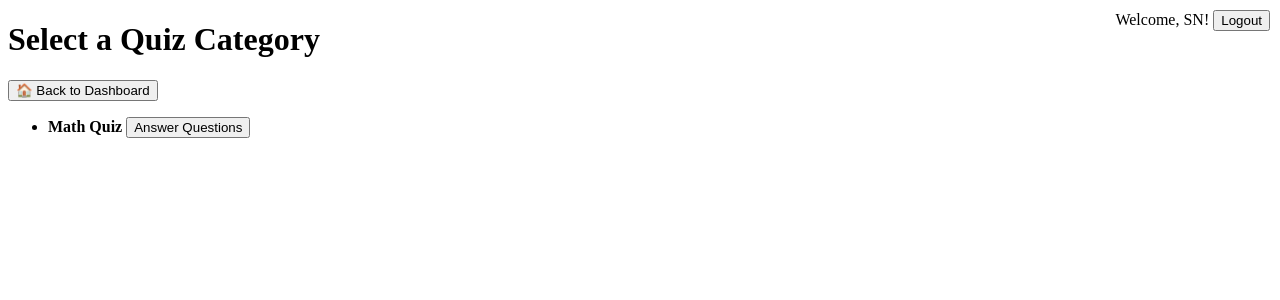
After one commit to Jenson1301/Kuizpedia_4-02, a Flask app: page /answer in a window 1280 px wide. The commit adds this page. Shown: the top 300 px of the page. Run offline with Flask 3, Linux system fonts and the light colour scheme; a user stored in the database is signed in.

Commit message:
divided edit quiz and answer quiz, updated a few paths

```diff
--- a/backend/app.py
+++ b/backend/app.py
@@ -63,5 +63,8 @@ def add_sample_data():
         else:
             return "Sample data already exists."
 
+with app.app_context():
+    db.create_all()
+
 if __name__ == '__main__':
     app.run(debug=True)
--- a/backend/auth_routes.py
+++ b/backend/auth_routes.py
@@ -9,6 +9,8 @@ auth_bp = Blueprint('auth', __name__)
 
 @auth_bp.route('/login', methods=['GET'])
 def login_get():
+    if 'username' in session:
+        redirect(url_for('kuiz.dashboard'))
     return render_template('login.html')
 
 @auth_bp.route('/login', methods=['POST'])
--- a/backend/quiz_routes.py
+++ b/backend/quiz_routes.py
@@ -124,7 +124,7 @@ def create_question():
     db.session.add(new_question)
     db.session.commit()
 
-    return redirect(url_for('kuiz.home'))
+    return redirect(url_for('kuiz.edit_category_form', category_id=category_id))
 
 @kuiz_bp.route('/edit-question/<int:question_id>', methods=['GET', 'POST'])
 def edit_question(question_id):
@@ -146,8 +146,7 @@ def edit_question(question_id):
             question.question_text = request.form['question_text']
             question.options = [opt.strip() for opt in request.form['options'].split(',')]
             question.answer = request.form['answer']
-            new_visibility = request.form.get('visibility')
-            question.visibility = new_visibility
+            question.visibility = request.form.get('visibility')
             db.session.commit()
             return redirect(url_for('kuiz.edit_category_form', category_id=question.kuiz_id))
 
@@ -172,6 +171,15 @@ def delete_question(question_id):
     db.session.delete(question)
     db.session.commit()
     return redirect(url_for('kuiz.edit_category_form', category_id=category_id))
+
+@kuiz_bp.route('/answer')
+def answer():
+    user = get_logged_in_user()
+    if not user:
+        return redirect(url_for('auth.login_get'))
+    username = user.username
+    categories = Kuiz.query.all()
+    return render_template('answer.html', categories=categories, username=username)
 
 @kuiz_bp.route('/quiz/<int:category_id>')
 def get_quiz_by_category(category_id):
@@ -261,12 +269,21 @@ def delete_category(category_id):
 
 @kuiz_bp.route('/start-quiz')
 def start_quiz():
+    user = get_logged_in_user()
     category_id = request.args.get('category_id', type=int)
     num_questions = request.args.get('num_questions', type=int)
     timer = request.args.get('timer', type=int)
 
     category = Kuiz.query.get_or_404(category_id)
-    questions = Question.query.filter_by(kuiz_id=category_id).all()
+    questions = Question.query.filter(
+        or_(
+            Question.visibility == 'public',
+            and_(
+                Question.visibility == 'personal',
+                Question.user_id == user.id
+            )
+        )
+    ).filter_by(kuiz_id=category_id).all()
 
     random.shuffle(questions)
 
@@ -284,7 +301,20 @@ def start_quiz():
 def choose_timer():
     category_id = request.args.get('category_id', type=int)
     category = Kuiz.query.get_or_404(category_id)
-    return render_template('choose_timer.html', category=category)
+
+    user = get_logged_in_user()
+    visible_questions = Question.query.filter(
+        Question.kuiz_id == category.id,
+        or_(
+            Question.visibility == 'public',
+            and_(
+                Question.visibility == 'personal',
+                Question.user_id == user.id
+            )
+        )
+    ).all()
+
+    return render_template('choose_timer.html', category=category, visible_questions=visible_questions)
 
 @kuiz_bp.route('/logout', methods=['POST'])
 def logout():
--- /dev/null
+++ b/backend/templates/answer.html
@@ -0,0 +1,27 @@
+{% extends 'base.html' %}
+
+{% block body%}
+
+<h1>Select a Quiz Category</h1>
+
+<div style="margin-top: 20px;">
+  <form action="{{ url_for('kuiz.dashboard') }}" method="get" style="display:inline;">
+    <button type="submit">🏠 Back to Dashboard</button>
+  </form>
+</div>
+
+<ul>
+    {% for category in categories %}
+<li>
+    <strong>{{ category.name }}</strong>
+
+    <form action="{{ url_for('kuiz.choose_timer') }}" method="GET" style="display: inline;">
+        <input type="hidden" name="category_id" value="{{ category.id }}">
+        <button type="submit" class="btn btn-primary">Answer Questions</button>
+    </form>
+
+</li>
+    {% endfor %}
+</ul>
+
+{% endblock %}
--- a/backend/templates/categories.html
+++ b/backend/templates/categories.html
@@ -20,11 +20,6 @@
 <li>
     <strong>{{ category.name }}</strong>
 
-    <form action="{{ url_for('kuiz.choose_timer') }}" method="GET" style="display: inline;">
-        <input type="hidden" name="category_id" value="{{ category.id }}">
-        <button type="submit" class="btn btn-primary">Answer Questions</button>
-    </form>
-
     <form action="{{ url_for('kuiz.edit_category_form', category_id=category.id) }}" method="GET" style="display: inline;">
         <button type="submit" class="btn btn-secondary">Edit Category</button>
     </form>
--- a/backend/templates/choose_timer.html
+++ b/backend/templates/choose_timer.html
@@ -21,7 +21,7 @@
         <br><br>
 
         <label for="num_questions">Number of questions:</label>
-        <input type="number" id="num_questions" name="num_questions" min="1" max="{{ category.questions|length }}" required>
+        <input type="number" id="num_questions" name="num_questions" min="1" max="{{ visible_questions|length }}" required>
 
         <br><br>
 
@@ -30,7 +30,7 @@
 
     <br>
 
-    <form action="{{ url_for('kuiz.show_categories') }}" method="GET">
+    <form action="{{ url_for('kuiz.answer') }}" method="GET">
         <button type="submit">Back to Categories</button>
     </form>
 
--- a/backend/templates/edit_category.html
+++ b/backend/templates/edit_category.html
@@ -5,6 +5,7 @@
             <strong>{{ question.question_text }}</strong>
             <br>Options: {{ question.options | join(', ') }}
             <br>Answer: {{ question.answer }}
+            <br>Visibility: {{ question.visibility }}
             <br>
             <form action="{{ url_for('kuiz.edit_question', question_id=question.id) }}" method="GET" style="display:inline;">
                 <button type="submit">Edit Question</button>
--- a/backend/templates/score_result.html
+++ b/backend/templates/score_result.html
@@ -5,8 +5,8 @@
 {% block body %}
 <h1>Your Score</h1>
 <p>You got {{ score }} out of {{ total }} correct!</p>
-<form action="{{ url_for('kuiz.home') }}" method="GET" style="display:inline;">
-  <button type="submit">Back to Home</button>
+<form action="{{ url_for('kuiz.answer') }}" method="GET" style="display:inline;">
+  <button type="submit">Back to Categories</button>
 </form>
 
 <div>
```
Also changed, not shown: backend/templates/create.html (deleted, +0 -11 lines), backend/templates/dashboard.html (+8 -1 lines), backend/templates/edit_question.html (+8 -3 lines).
